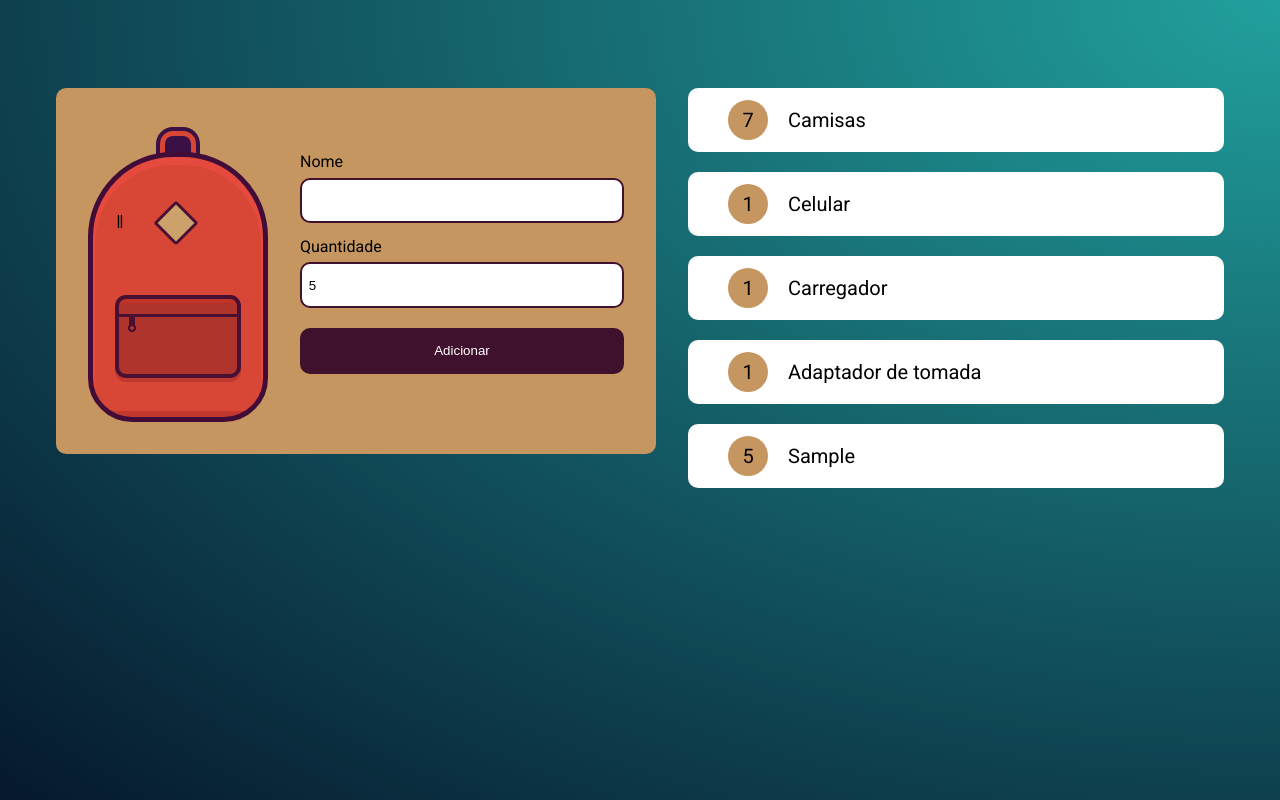
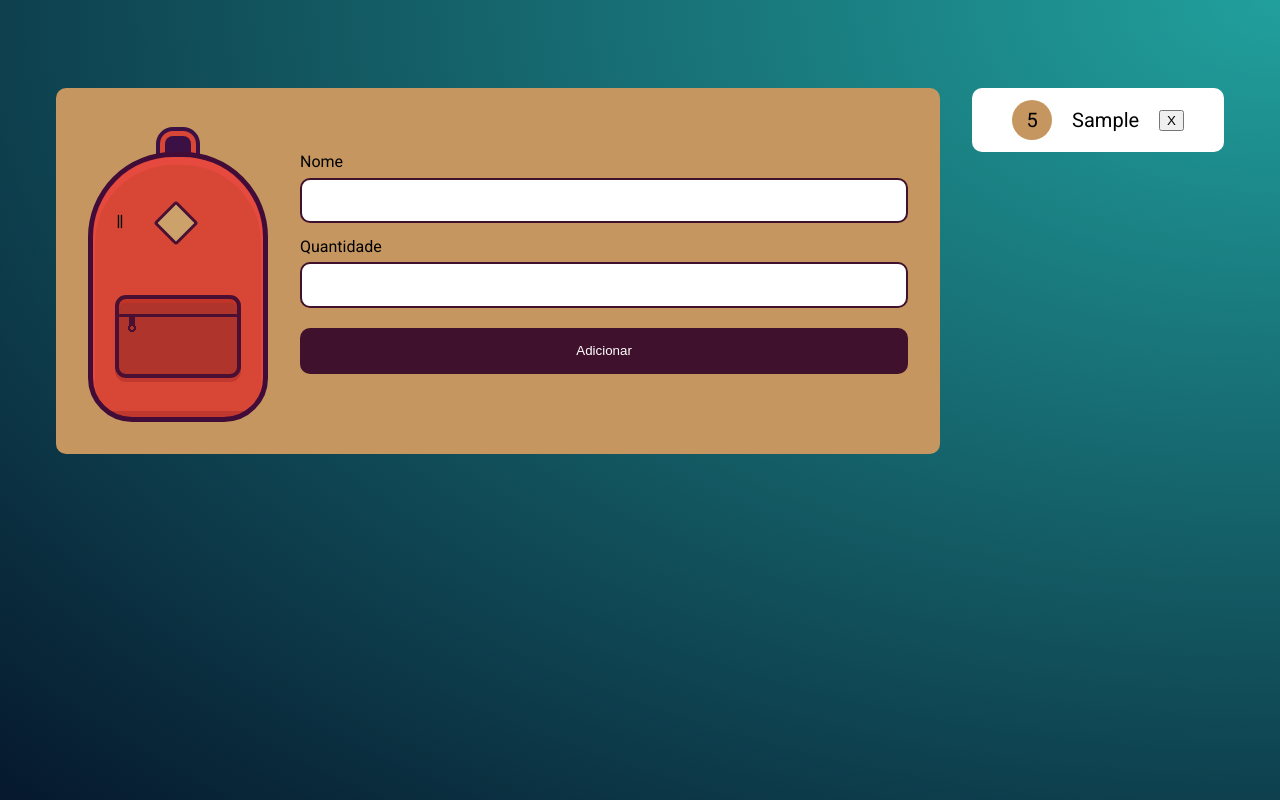
Before and after one commit to Costa-Artur/storing-data-JS, a plain HTML site: page index.html in a window 1280 px wide. Both pictures are taken after typing "Sample", "5" into the empty fields and a click on the input "Adicionar". Drawn offline with Linux system fonts and the light colour scheme.

Commit message:
last classes

```diff
--- a/index.html
+++ b/index.html
@@ -25,10 +25,7 @@
         </div>
 
         <ul class="lista">
-            <li class="item"><strong>7</strong>Camisas</li>
-            <li class="item"><strong>1</strong>Celular</li>
-            <li class="item"><strong>1</strong>Carregador</li>
-            <li class="item"><strong>1</strong>Adaptador de tomada</li>
+
         </ul>
     </main>
 
--- a/js/main.js
+++ b/js/main.js
@@ -1,42 +1,100 @@
 const form = document.querySelector("#novoItem")
 const lista = document.querySelector(".lista")
-const items = []
+const items = JSON.parse(localStorage.getItem("items")) || []
+
+//console.log(items)
+
+items.forEach(element => {
+    createElement(element)
+})
 
 form.addEventListener("submit", (event) => {
 
     event.preventDefault()
 
     const name = event.target.elements['nome']
-    const quantity = event.target.elements['quantity']
+    const quantity = event.target.elements['quantidade']
 
-    createElement(nome.value, quantidade.value)
+    const exists = items.find(elemento => elemento.name === name.value)
+
+
+    const recentItem = {
+        "name": name.value,
+        "quantity": quantity.value
+    }
+
+    console.log(recentItem)
+
+    if(exists) {
+
+        recentItem.id = exists.id
+
+        updateElement(recentItem)
+
+        items[items.findIndex(element => element.id === exists.id)] = recentItem
+
+    } else {
+
+        recentItem.id = items[items.length - 1] ? items[items.length-1].id + 1 : 0
+
+        createElement(recentItem)
+
+        items.push(recentItem)
+
+    }
+
+    console.log(exists)
+
+    localStorage.setItem("items", JSON.stringify(items))
 
     name.value = ""
     quantity.value = ""
 
 })
 
-function createElement(name, quantity) {
+function createElement(item) {
 
     const newItem = document.createElement("li")
     newItem.classList.add("item")
 
     const itemNumber = document.createElement("strong")
-    itemNumber.innerHTML = quantity
-
+    itemNumber.innerHTML = item.quantity
+    itemNumber.dataset.id = item.id
     newItem.appendChild(itemNumber)
 
-    newItem.innerHTML += name
+    newItem.innerHTML += item.name
+
+    newItem.appendChild(deleteButton(item.id))
 
     lista.appendChild(newItem)
 
-    const recentItem = {
-        "name": name,
-        "quantity": quantity
-    }
+}
 
-    items.push(recentItem)
+function updateElement(item) {
 
-    localStorage.setItem("item", JSON.stringify(items))
+    document.querySelector("[data-id='"+item.id+"']").innerHTML = item.quantity
 
 }
+
+function deleteButton (id) {
+
+    const elementButton = document.createElement("button")
+    elementButton.innerText = "X"
+    elementButton.classList.add("delete")
+
+    elementButton.addEventListener("click", function(){
+        deleteElement(this.parentNode, id)
+    })
+
+    return elementButton
+}
+
+function deleteElement (tag,id) {
+    tag.remove()
+
+    //console.log(id)
+
+    items.splice(items.findIndex(elemento => elemento.id === id), 1)
+
+    localStorage.setItem("items", JSON.stringify(items))
+}
```
